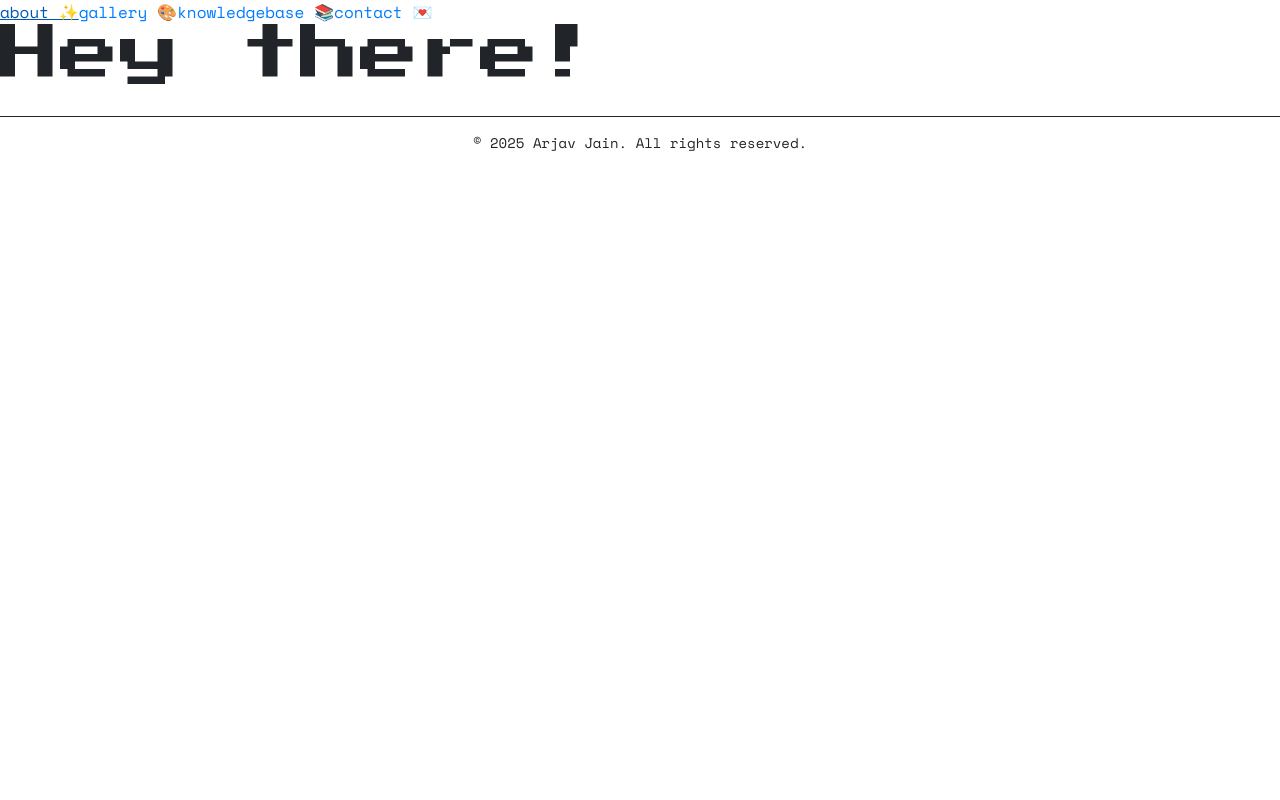
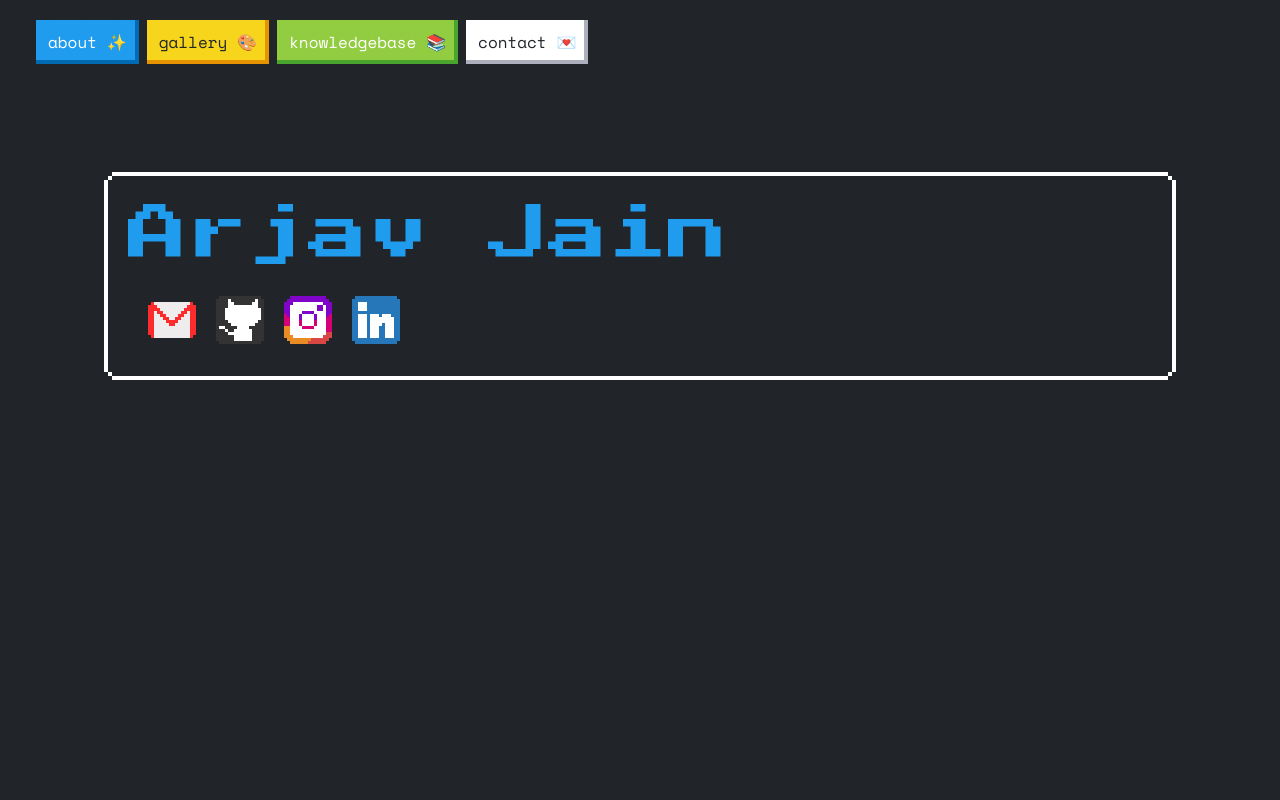
Before and after one commit to arjav0703/my-website, a Next.js app: page / in a window 1280 px wide. Shown: the top 800 px of the page. Built offline with nearby package versions, Linux system fonts and the light colour scheme.

Commit message:
new container

```diff
--- a/src/app/components/CopyHandler.tsx
+++ b/src/app/components/CopyHandler.tsx
@@ -1,10 +1,12 @@
 const CopyHandler = () => {
-    alert("Why are you copying it? If you want to share it, share the link to the page.");
-    return(
-      <div>
-        <h1>Why are you copying it? If you want to share it, share the link to the page.</h1>
-      </div>
-    )
-  }
+  alert(
+    "Why are you copying it? If you want to share it, share the link to the page.",
+  );
+  return (
+    <div>
+      <h1>Look at you..... nasty human.... tryna steal</h1>
+    </div>
+  );
+};
 
 export default CopyHandler;
--- /dev/null
+++ b/src/app/components/SocialIcons.tsx
@@ -0,0 +1,25 @@
+const social_list: Record<string, string> = {
+  gmail: "mailto:arjavjain0703@gmail.com",
+  github: "https://github.com/arjav0703",
+  instagram: "https://www.instagram.com/arjav0703",
+  linkedin: "https://www.linkedin.com/in/arjav-jain-219476333/",
+};
+
+export default function SocialIcons() {
+  return (
+    <section className="my-4 flex">
+      {Object.keys(social_list).map((key) => (
+        <NesIcon key={key} icon={key} url={social_list[key]} />
+      ))}
+    </section>
+  );
+}
+
+function NesIcon({ icon, url }: { icon: string; url: string }) {
+  return (
+    <i
+      className={`nes-icon ${icon} is-medium mx-5`}
+      onClick={() => window.open(url, "_blank")}
+    ></i>
+  );
+}
--- a/src/app/components/nav.tsx
+++ b/src/app/components/nav.tsx
@@ -1,12 +1,36 @@
+import Link from "next/link";
+
 export default function MyNav() {
   return (
-    <div >
-      <nav className="flex flex-row gap-5">
-        <a href='./' >about ✨</a>
-        <a href='./gallery'>gallery 🎨</a>
-        <a href='https://knowledgebase.arjav.dino.icu' >knowledgebase 📚</a>
-        <a href='./contact' >contact 💌</a>
+    <div className="bg-[#212529]">
+      <nav className="flex justify-end items-center max-w-7xl mx-auto gap-5 px-8 py-4">
+        <NavBtn textdata="about ✨" type="primary" linkto="./" />
+        <NavBtn textdata="gallery 🎨" type="warning" linkto="./gallery" />
+        <NavBtn
+          textdata="knowledgebase 📚"
+          type="success"
+          linkto="./knowledgebase"
+        />
+        <NavBtn textdata="contact 💌" type="info" linkto="./contact" />
       </nav>
     </div>
-  )
+  );
 }
+
+function NavBtn({
+  textdata,
+  type,
+  linkto,
+}: {
+  textdata: string;
+  type: string;
+  linkto: string;
+}) {
+  return (
+    <Link href={linkto}>
+      <button type="button" className={`nes-btn is-${type}`}>
+        {textdata}
+      </button>
+    </Link>
+  );
+}
--- a/src/app/layout.tsx
+++ b/src/app/layout.tsx
@@ -31,7 +31,7 @@ export default function RootLayout({
           href="./node_modules/nes.css/css/nes.min.css"
         ></link>
       </head>
-      <body className="bg-gruv-bg text-gruv-text selection:bg-gruv-selection w-full">
+      <body className="w-full">
         <MyNav />
         {children}
         <MyFooter />
--- a/src/app/page.tsx
+++ b/src/app/page.tsx
@@ -1,14 +1,24 @@
 "use client";
 import React, { useState } from "react";
 import CopyHandler from "./components/CopyHandler";
-// script.js
 import "nes.css/css/nes.min.css";
+import SocialIcons from "./components/SocialIcons";
 
 export default function Home() {
   return (
     <>
-      <div className="flex text-6xl" onCopy={CopyHandler}>
-        Hey there!
+      <div className="bg-[#212529]">
+        <div
+          className="pt-20 max-w-6xl mx-auto  h-screen px-8 py-4"
+          onCopy={CopyHandler}
+        >
+          <section className="nes-container is-dark is-rounded">
+            <div className="nes-text is-primary text-6xl my-4">Arjav Jain</div>
+            <div className="flex ">
+              <SocialIcons />
+            </div>
+          </section>
+        </div>
       </div>
     </>
   );
```
